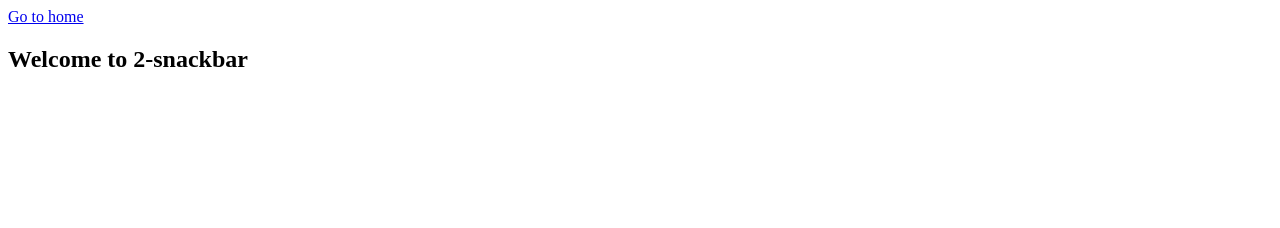
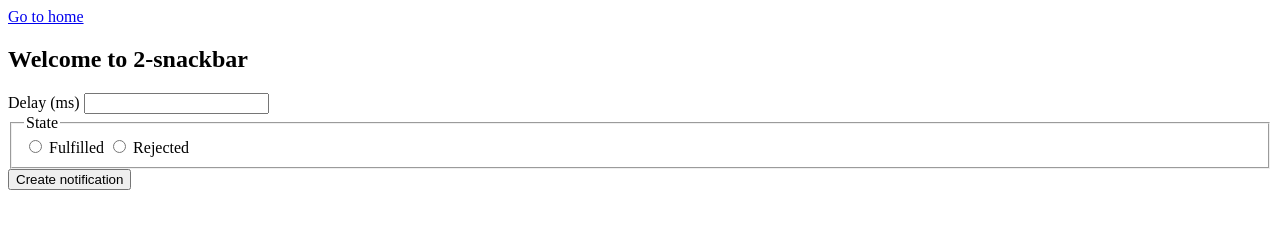
Before and after one commit to GenchikS/goit-js-hw-10, a plain HTML site: page 2-snackbar.html in a window 1280 px wide. Drawn offline with Linux system fonts and the light colour scheme.

Commit message:
Deploying to gh-pages from @ GenchikS/goit-js-hw-10@6f57bdb75514fbf1b30383c88dd656c6b2a4472f 🚀

```diff
--- a/2-snackbar.html
+++ b/2-snackbar.html
@@ -5,13 +5,36 @@
     <meta http-equiv="X-UA-Compatible" content="IE=edge" />
     <meta name="viewport" content="width=device-width, initial-scale=1.0" />
     <title>2-snackbar</title>
-    <script type="module" crossorigin src="/goit-js-hw-10/assets/modulepreload-polyfill-3cfb730f.js"></script>
+    <script type="module" crossorigin src="/goit-js-hw-10/commonHelpers2.js"></script>
+    <link rel="modulepreload" crossorigin href="/goit-js-hw-10/assets/modulepreload-polyfill-3cfb730f.js">
+    <link rel="modulepreload" crossorigin href="/goit-js-hw-10/assets/vendor-77e16229.js">
+    <link rel="stylesheet" href="/goit-js-hw-10/assets/vendor-7a007824.css">
   </head>
   <body>
     <section>
       <a href="./index.html">Go to home</a>
       <h1>Welcome to 2-snackbar</h1>
     </section>
+<form class="form">
+  <label>
+    Delay (ms)
+    <input type="number" name="delay" required />
+  </label>
+
+  <fieldset>
+    <legend>State</legend>
+    <label>
+      <input type="radio" name="state" value="fulfilled" required />
+      Fulfilled
+    </label>
+    <label>
+      <input type="radio" name="state" value="rejected" required />
+      Rejected
+    </label>
+  </fieldset>
+
+  <button type="submit">Create notification</button>
+</form>
 
 
   </body>
--- /dev/null
+++ b/commonHelpers2.js
@@ -0,0 +1,2 @@
+import"./assets/modulepreload-polyfill-3cfb730f.js";import{i as n}from"./assets/vendor-77e16229.js";const m=document.querySelector(".form");m.addEventListener("submit",l);function l(i){i.preventDefault();const t=i.target,s=t.elements.delay.value,r=t.elements.state.value;new Promise((e,o)=>{setTimeout(()=>{r==="fulfilled"?e(n.success({title:"OK",message:`Fulfilled promise in ${s}`})):r==="rejected"&&o(n.warning({title:"Warning",message:` Rejected promise in ${s}`}))},s),t.reset()}).then(e=>e).catch(e=>e)}
+//# sourceMappingURL=commonHelpers2.js.map
```
Also changed, not shown: 1 other file.
